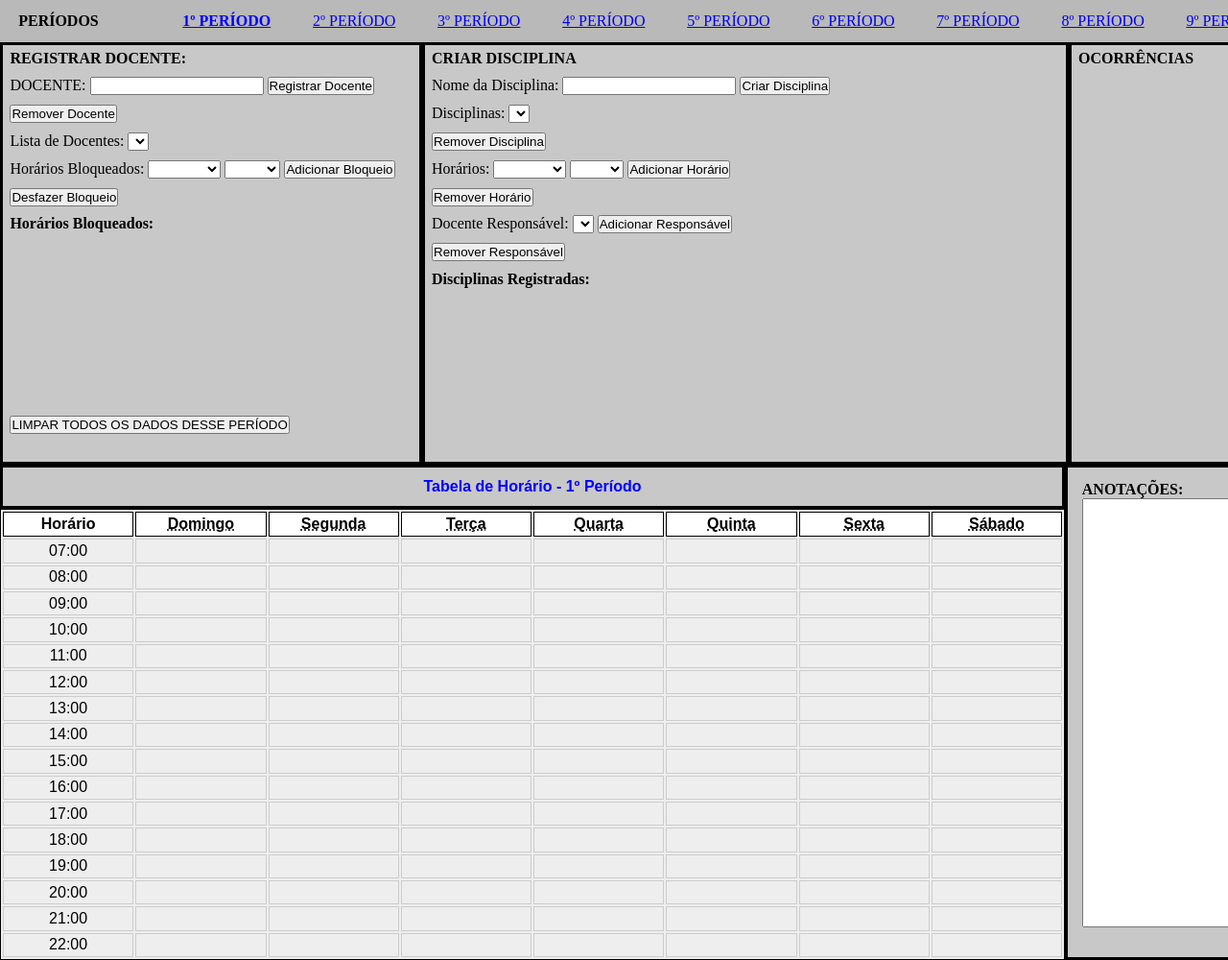
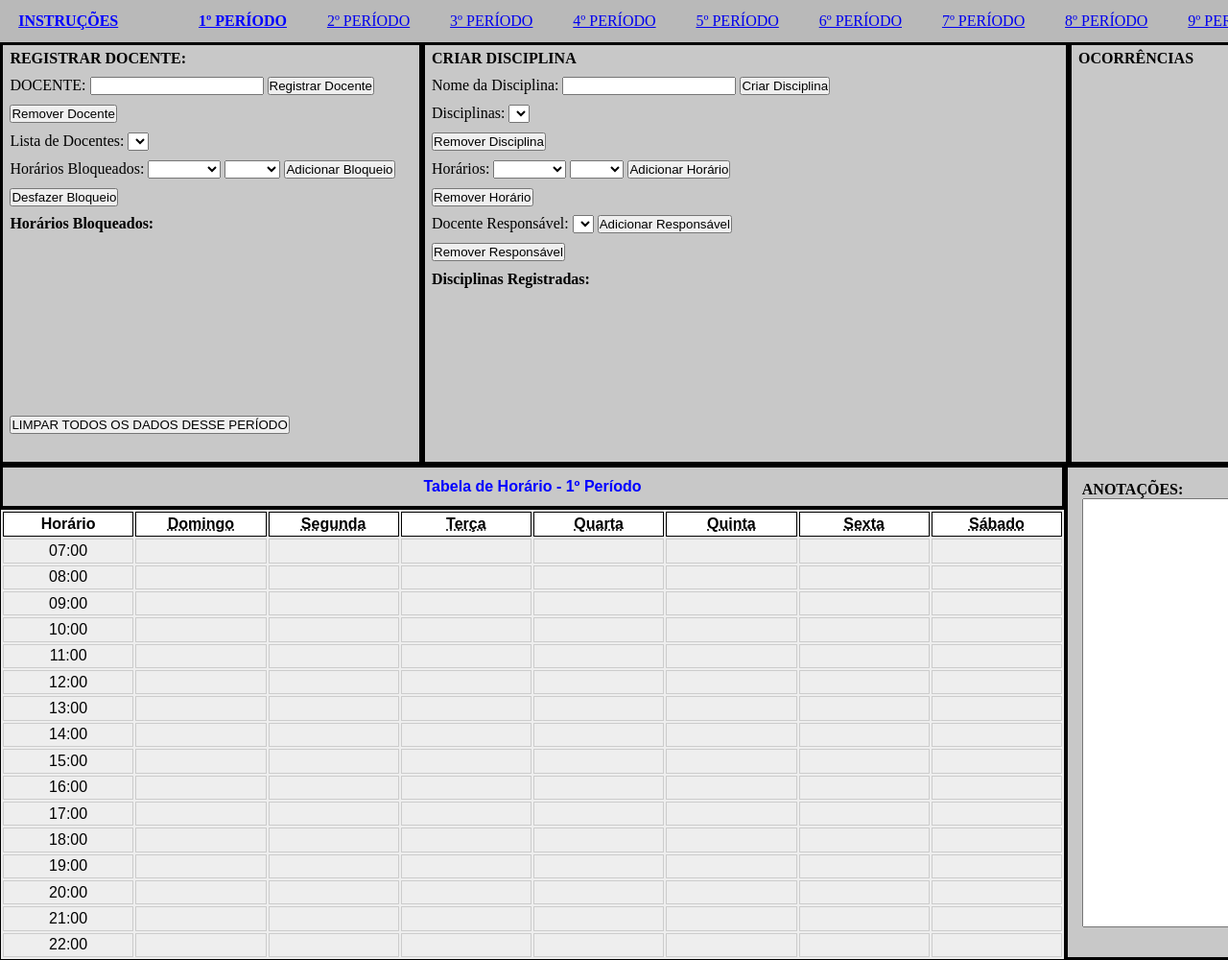
Before and after one commit to PauloNascimento123/confeccao-horario, a plain HTML site: page periodo1.html in a window 1280 px wide. Shown: the top 1000 px of the page at 96% size. Drawn offline with Linux system fonts and the light colour scheme; files that its build step writes are made by us from their sources.

Commit message:
adicao de auteracoes

```diff
--- a/periodo1.html
+++ b/periodo1.html
@@ -22,7 +22,9 @@
 <body>
 
     <nav id="painelPeriodos">
-        <strong>PERÍODOS</strong><br>
+        <a href="./img/coordenacao (1).pdf" id="linkPDF" target="_blank" style="color: blue;">
+            <strong>INSTRUÇÕES</strong></a><br>
+
         <a href="periodo1.html">1º PERÍODO</a>
         <a href="periodo2.html">2º PERÍODO</a>
         <a href="periodo3.html">3º PERÍODO</a>
```
Also changed, not shown: periodo10.html (+2 -1 lines), periodo2.html (+2 -1 lines), periodo3.html (+2 -1 lines), periodo4.html (+2 -1 lines), periodo5.html (+2 -1 lines), periodo6.html (+2 -1 lines), periodo7.html (+2 -1 lines), periodo8.html (+2 -1 lines), periodo9.html (+2 -1 lines), 1 other file.
